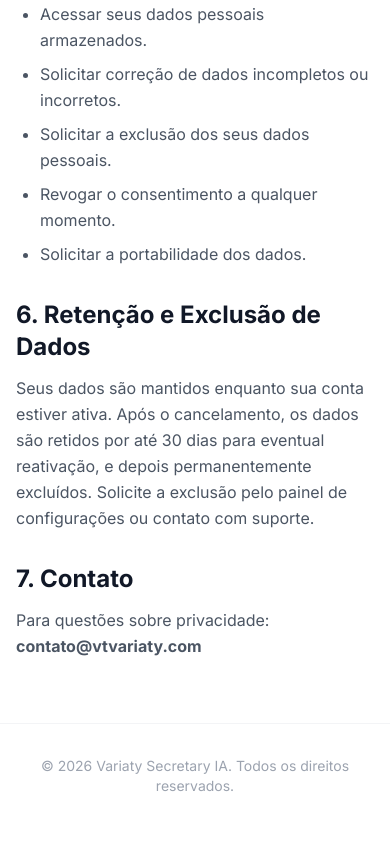
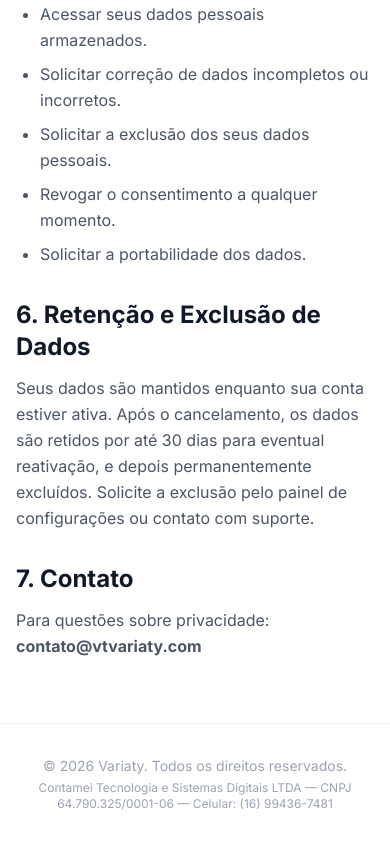
Before and after one commit to vtvariaty-svg/automation-whatsapp, a Next.js app in the folder apps/web/: page /privacy in a window 390 px wide. Shown: the part 2088-2932 px from the top of the page. Built offline with nearby package versions, Linux system fonts and the light colour scheme; no server answers.

Commit message:
feat(web): update company info and phone number in footer and sidebar

```diff
--- a/apps/web/app/page.tsx
+++ b/apps/web/app/page.tsx
@@ -1089,7 +1089,7 @@ function Footer() {
           <div className="flex flex-col gap-1 text-center md:text-left">
             <p className="text-sm text-slate-500">&copy; {new Date().getFullYear()} Variaty. Todos os direitos reservados.</p>
             <p className="text-xs text-slate-600 font-medium">
-              Contamei Tecnologia e Sistemas Digitais LTDA — CNPJ 64.790.325/0001-06
+              Contamei Tecnologia e Sistemas Digitais LTDA — CNPJ 64.790.325/0001-06 — Celular: (16) 99436-7481
             </p>
           </div>
           <p className="text-xs text-slate-600 font-medium tracking-wide">
--- a/apps/web/app/privacy/page.tsx
+++ b/apps/web/app/privacy/page.tsx
@@ -90,8 +90,11 @@ export default function PrivacyPage() {
         </div>
       </main>
 
-      <footer className="border-t border-gray-100 py-8 text-center text-sm text-gray-400">
-        © 2026 Variaty Secretary IA. Todos os direitos reservados.
+      <footer className="border-t border-gray-100 py-8 text-center text-sm text-gray-400 flex flex-col gap-1">
+        <p>© 2026 Variaty. Todos os direitos reservados.</p>
+        <p className="text-xs">
+          Contamei Tecnologia e Sistemas Digitais LTDA — CNPJ 64.790.325/0001-06 — Celular: (16) 99436-7481
+        </p>
       </footer>
     </div>
   );
--- a/apps/web/app/terms/page.tsx
+++ b/apps/web/app/terms/page.tsx
@@ -120,8 +120,11 @@ export default function TermsPage() {
         </div>
       </main>
 
-      <footer className="border-t border-gray-100 py-8 text-center text-sm text-gray-400">
-        © 2026 Variaty Secretary IA. Todos os direitos reservados.
+      <footer className="border-t border-gray-100 py-8 text-center text-sm text-gray-400 flex flex-col gap-1">
+        <p>© 2026 Variaty. Todos os direitos reservados.</p>
+        <p className="text-xs">
+          Contamei Tecnologia e Sistemas Digitais LTDA — CNPJ 64.790.325/0001-06 — Celular: (16) 99436-7481
+        </p>
       </footer>
     </div>
   );
--- a/apps/web/components/Sidebar.tsx
+++ b/apps/web/components/Sidebar.tsx
@@ -209,6 +209,7 @@ export default function Sidebar() {
         <div className="text-[10px] text-gray-500 leading-tight px-1">
           <p className="font-semibold text-gray-400">Contamei Tecnologia e Sistemas Digitais LTDA</p>
           <p>CNPJ: 64.790.325/0001-06</p>
+          <p>Celular: (16) 99436-7481</p>
         </div>
       </div>
     </>
```
